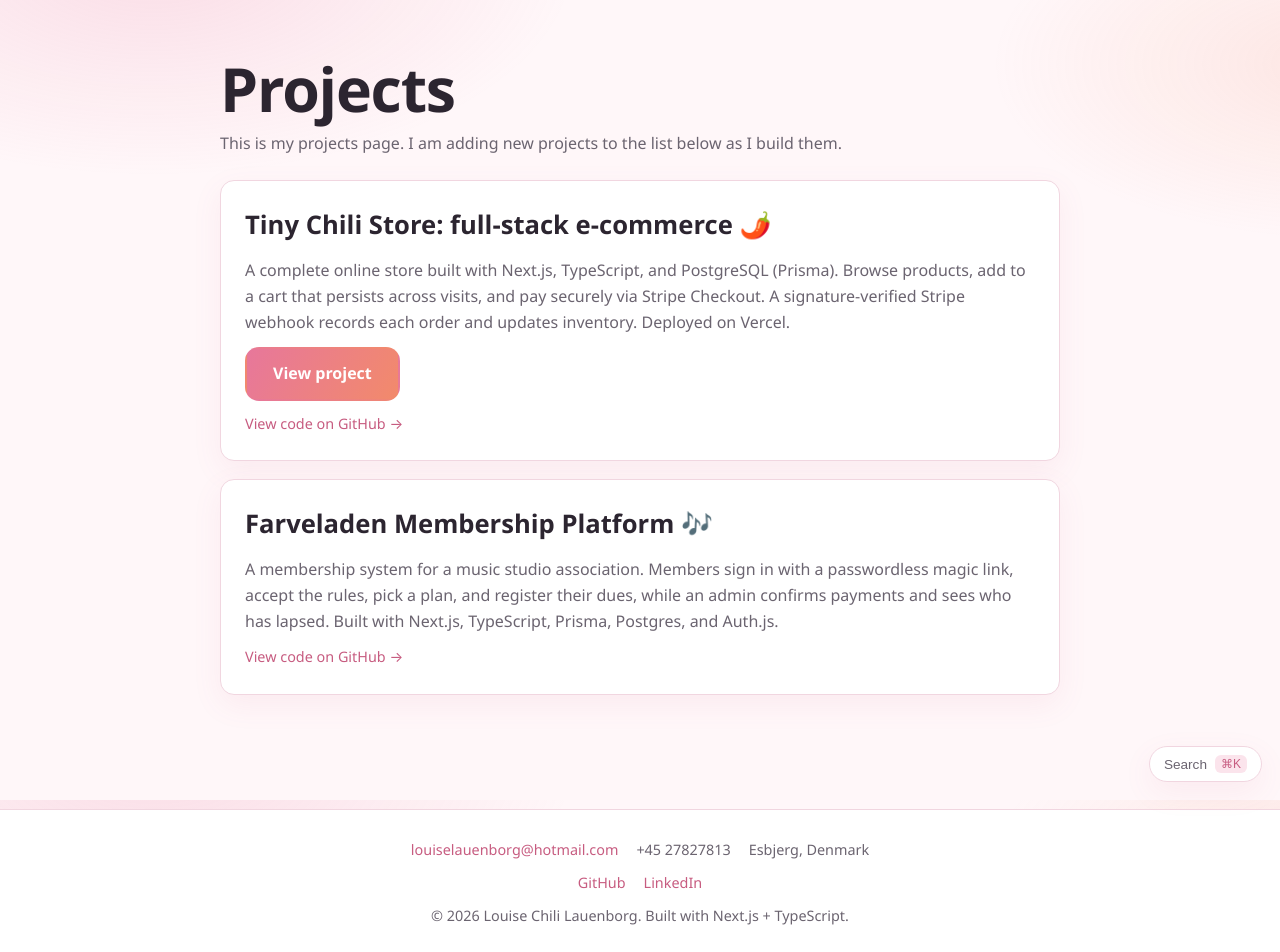
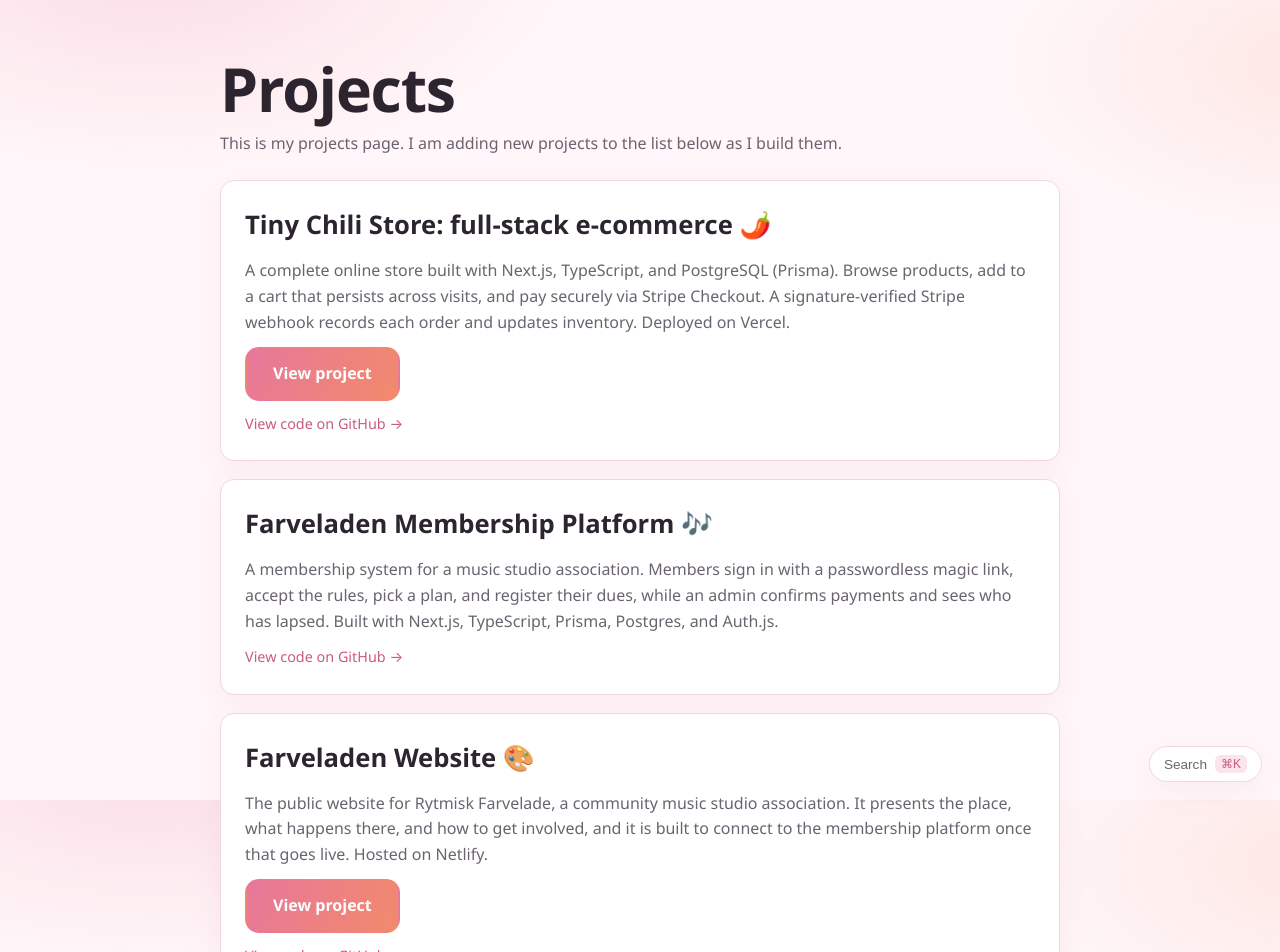
Before and after one commit to Chililove/Portfolio-website, a Next.js app: page /projects in a window 1280 px wide. Shown: the top 952 px of the page. Built offline with nearby package versions, Linux system fonts and the light colour scheme.

Commit message:
adding Farveladen website project

```diff
--- a/data/siteContent.ts
+++ b/data/siteContent.ts
@@ -119,6 +119,16 @@ export const siteContent = {
         link: "",
         repo: "https://github.com/Chililove/Farveladens-Membership-app",
       },
+      {
+        title: "Farveladen Website 🎨",
+        description:
+          "The public website for Rytmisk Farvelade, a community music studio " +
+          "association. It presents the place, what happens there, and how to " +
+          "get involved, and it is built to connect to the membership platform " +
+          "once that goes live. Hosted on Netlify.",
+        link: "https://rytmiskfarveladeforening.netlify.app/",
+        repo: "https://github.com/Chililove/Farveladens-Website",
+      },
       // Copy a block above to add another project.
     ],
   },
```
